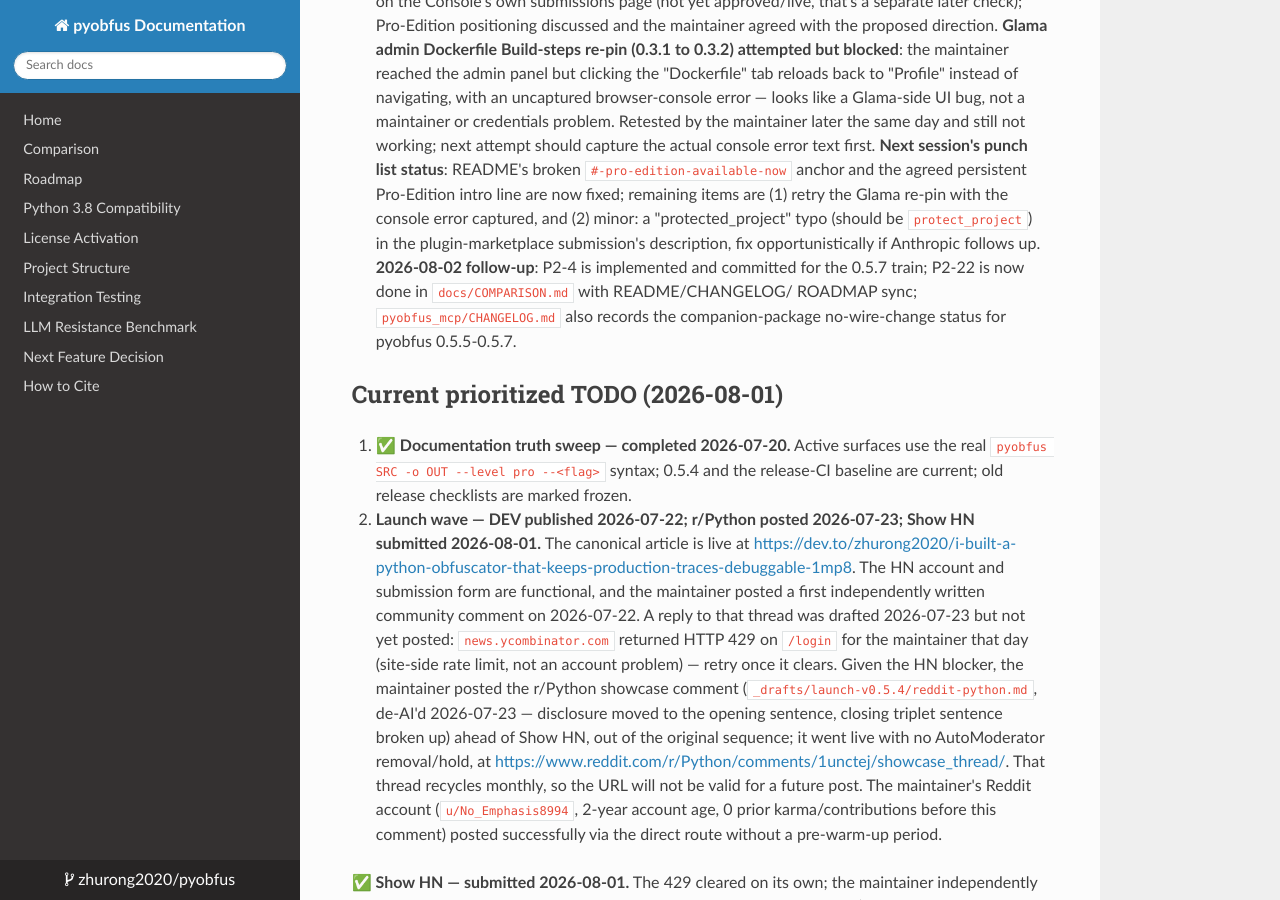
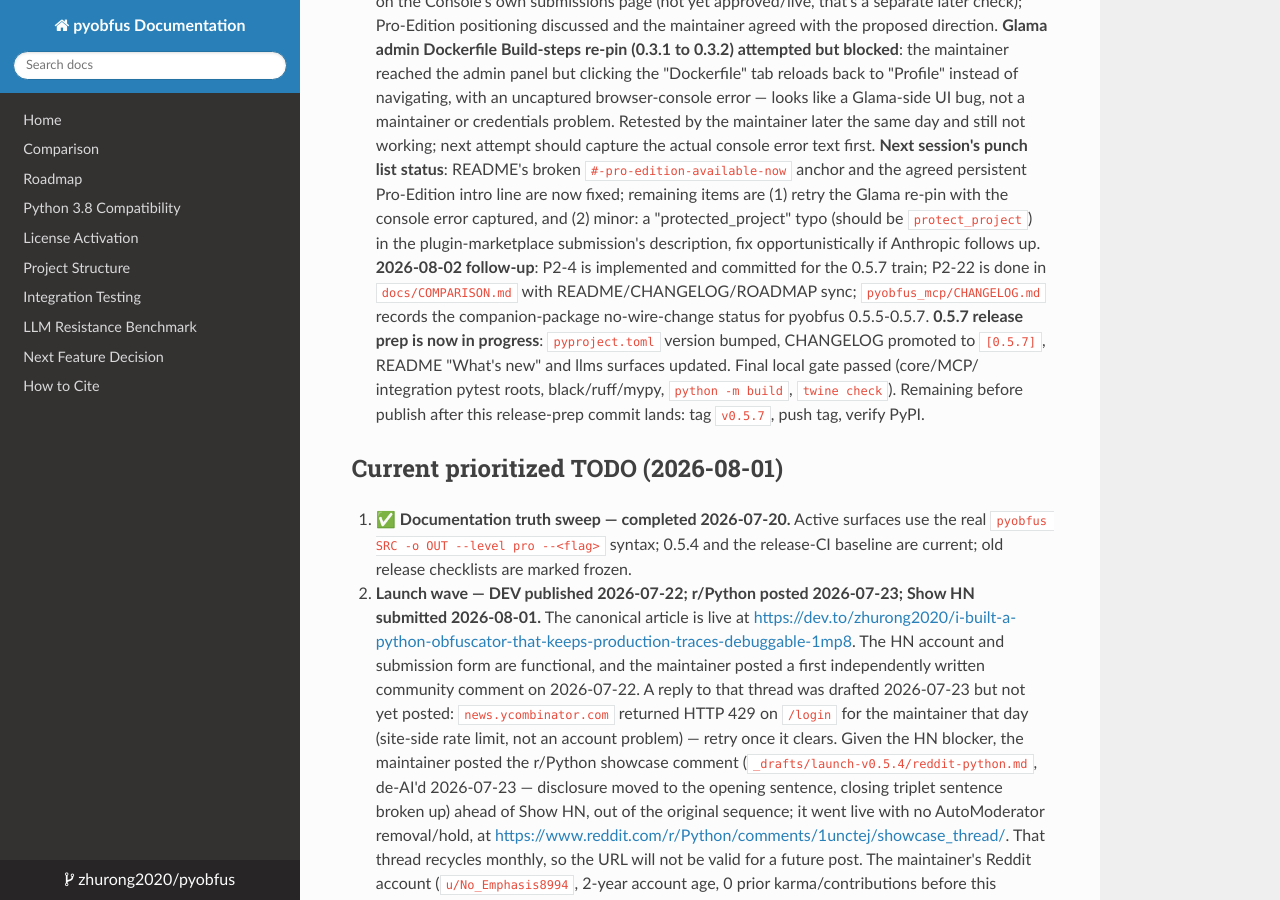
Before and after one commit to zhurong2020/pyobfus, an MkDocs documentation site: the page built from docs/POST_V0.4_TODO.md, in a window 1280 px wide and 900 px high, scrolled down 1438 px. Built offline with MkDocs 1.6.1, drawn with Linux system fonts in a browser that asks for light colours; nearby versions of some CDN libraries.

```diff
--- a/docs/POST_V0.4_TODO.md
+++ b/docs/POST_V0.4_TODO.md
@@ -79,9 +79,14 @@
 > `protect_project`) in the plugin-marketplace submission's description,
 > fix opportunistically if Anthropic follows up.
 > **2026-08-02 follow-up**: P2-4 is implemented and committed for the 0.5.7
-> train; P2-22 is now done in `docs/COMPARISON.md` with README/CHANGELOG/
-> ROADMAP sync; `pyobfus_mcp/CHANGELOG.md` also records the companion-package
-> no-wire-change status for pyobfus 0.5.5-0.5.7.
+> train; P2-22 is done in `docs/COMPARISON.md` with README/CHANGELOG/ROADMAP
+> sync; `pyobfus_mcp/CHANGELOG.md` records the companion-package no-wire-change
+> status for pyobfus 0.5.5-0.5.7. **0.5.7 release prep is now in progress**:
+> `pyproject.toml` version bumped, CHANGELOG promoted to `[0.5.7]`, README
+> "What's new" and llms surfaces updated. Final local gate passed (core/MCP/
+> integration pytest roots, black/ruff/mypy, `python -m build`, `twine check`).
+> Remaining before publish after this release-prep commit lands: tag `v0.5.7`,
+> push tag, verify PyPI.
 
 ## Current prioritized TODO (2026-08-01)
 
--- a/docs/llms.txt
+++ b/docs/llms.txt
@@ -65,7 +65,7 @@ uvx pyobfus-mcp
 ## Pro feature flags (require trial or license)
 
 - `--string-encryption` — AES string encryption for string literals
-- `--import-obfuscation` (unreleased) — rewrite top-level imports to runtime `importlib` / `__import__` calls and encrypt import strings
+- `--import-obfuscation` (0.5.7) — rewrite top-level imports to runtime `importlib` / `__import__` calls and encrypt import strings
 - `--control-flow` — control-flow flattening
 - `--dead-code` — dead-code injection
 - `--anti-debug` — debugger checks
--- a/llms.txt
+++ b/llms.txt
@@ -65,7 +65,7 @@ uvx pyobfus-mcp
 ## Pro feature flags (require trial or license)
 
 - `--string-encryption` — AES string encryption for string literals
-- `--import-obfuscation` (unreleased) — rewrite top-level imports to runtime `importlib` / `__import__` calls and encrypt import strings
+- `--import-obfuscation` (0.5.7) — rewrite top-level imports to runtime `importlib` / `__import__` calls and encrypt import strings
 - `--control-flow` — control-flow flattening
 - `--dead-code` — dead-code injection
 - `--anti-debug` — debugger checks
--- a/pyproject.toml
+++ b/pyproject.toml
@@ -4,7 +4,7 @@ build-backend = "setuptools.build_meta"
 
 [project]
 name = "pyobfus"
-version = "0.5.6"
+version = "0.5.7"
 description = "pyobfus — the Python obfuscator. AST-based name mangling + framework presets (FastAPI/Django/Pydantic/Click/SQLAlchemy) + reverse stack-trace mapping for AI debugging in Claude Code / Cursor. A transparent PyArmor alternative: AST-level protection with debuggable traces. Apache-2.0."
 readme = {file = "README.md", content-type = "text/markdown"}
 requires-python = ">=3.9"
```
Also changed, not shown: CHANGELOG.md (+7 -0 lines), README.md (+1 -1 lines), docs/ROADMAP.md (+8 -9 lines).
